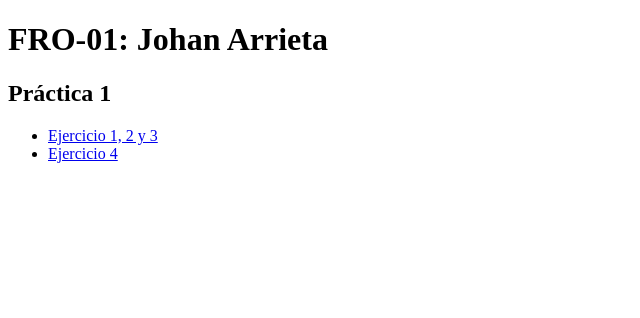
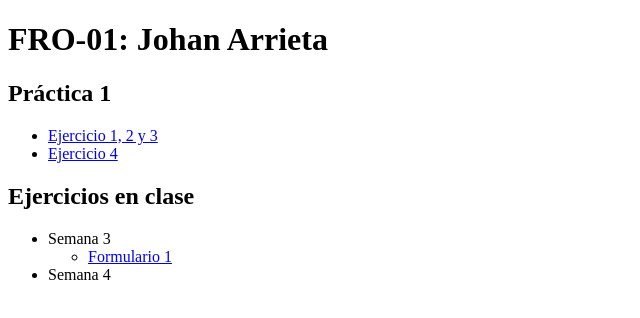
Before and after one commit to johanarrieta16/fro-01, a plain HTML site: page index.html in a window 1280 px wide. Shown: the whole page, without its empty margins (0-640 px from the left). Drawn offline with Linux system fonts and the light colour scheme.

Commit message:
Se agrega formulario de registro
Se agrega el código inicial del formulario

```diff
--- /dev/null
+++ b/formularios/css/reset.css
@@ -0,0 +1,48 @@
+/* http://meyerweb.com/eric/tools/css/reset/
+   v2.0 | 20110126
+   License: none (public domain)
+*/
+
+html, body, div, span, applet, object, iframe,
+h1, h2, h3, h4, h5, h6, p, blockquote, pre,
+a, abbr, acronym, address, big, cite, code,
+del, dfn, em, img, ins, kbd, q, s, samp,
+small, strike, strong, sub, sup, tt, var,
+b, u, i, center,
+dl, dt, dd, ol, ul, li,
+fieldset, form, label, legend,
+table, caption, tbody, tfoot, thead, tr, th, td,
+article, aside, canvas, details, embed,
+figure, figcaption, footer, header, hgroup,
+menu, nav, output, ruby, section, summary,
+time, mark, audio, video {
+	margin: 0;
+	padding: 0;
+	border: 0;
+	font-size: 100%;
+	font: inherit;
+	vertical-align: baseline;
+}
+/* HTML5 display-role reset for older browsers */
+article, aside, details, figcaption, figure,
+footer, header, hgroup, menu, nav, section {
+	display: block;
+}
+body {
+	line-height: 1;
+}
+ol, ul {
+	list-style: none;
+}
+blockquote, q {
+	quotes: none;
+}
+blockquote:before, blockquote:after,
+q:before, q:after {
+	content: '';
+	content: none;
+}
+table {
+	border-collapse: collapse;
+	border-spacing: 0;
+}
--- a/index.html
+++ b/index.html
@@ -25,6 +25,18 @@
                 </ul>
             </nav>
         </section>
+        <section>
+            <h2>Ejercicios en clase</h2>
+            <ul>
+                <li>Semana 3</li>
+                    <ul>
+                        <li>
+                            <a href="formularios/formularios.html">Formulario 1</a>
+                        </li>
+                    </ul>
+                <li>Semana 4</li>
+            </ul>
+        </section>
     </main>
     <footer>
 
```
Also changed, not shown: formularios/css/formularios.css (added, +17 -0 lines), formularios/formularios.html (added, +38 -0 lines).
